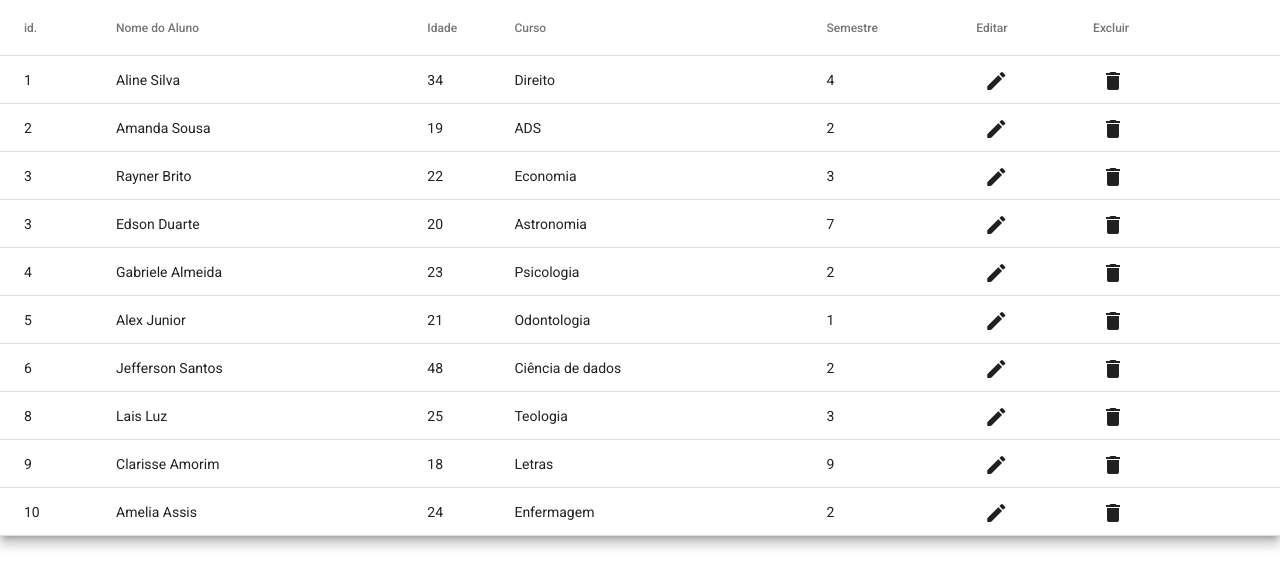
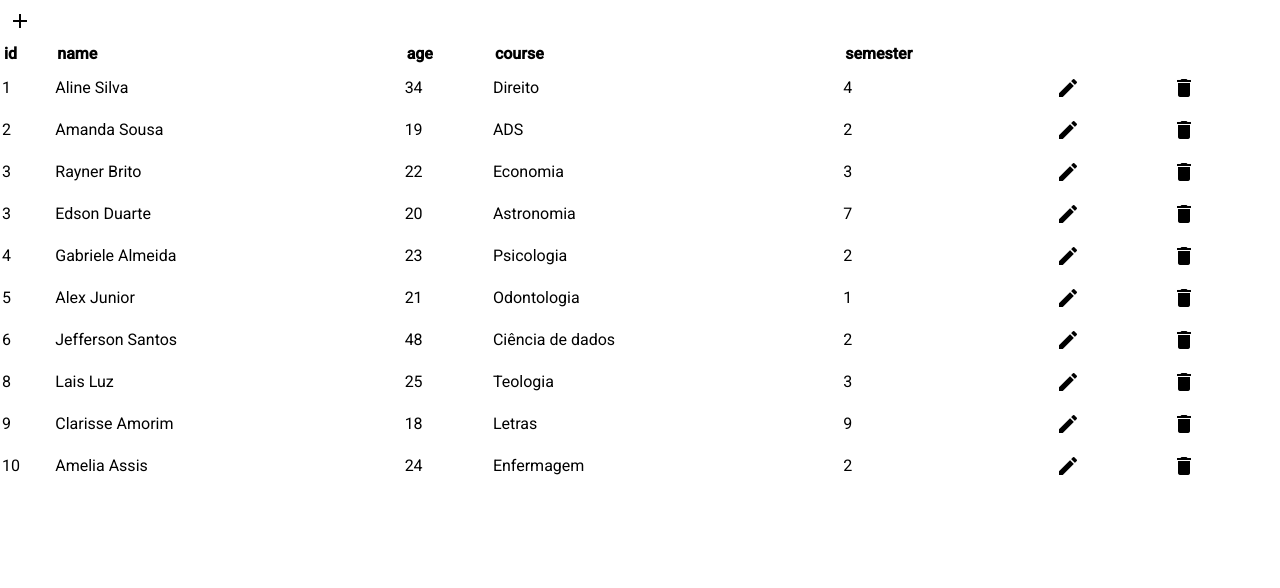
Before and after one commit to Grazielle127/universidade, an Angular app: page / in a window 1280 px wide. Shown: the top 588 px of the page. Built offline with nearby package versions, Linux system fonts and the light colour scheme.

Commit message:
criacao do ngFor

```diff
--- a/src/app/app.component.html
+++ b/src/app/app.component.html
@@ -1 +1,2 @@
-<app-table></app-table>
+<!-- <app-table></app-table> -->
+<app-tablesimple></app-tablesimple>
--- a/src/app/app.module.ts
+++ b/src/app/app.module.ts
@@ -8,11 +8,13 @@ import {MatTableModule} from '@angular/material/table';
 import { BrowserAnimationsModule } from '@angular/platform-browser/animations';
 import {MatIconModule} from '@angular/material/icon';
 import {MatButtonModule} from '@angular/material/button';
+import { TablesimpleComponent } from './components/tablesimple/tablesimple.component';
 
 @NgModule({
   declarations: [
     AppComponent,
     TableComponent,
+    TablesimpleComponent,
 
   ],
   imports: [
--- a/src/app/components/table/table.component.html
+++ b/src/app/components/table/table.component.html
@@ -1,3 +1,11 @@
+<button (click)="onclick('create')" mat-icon-button aria-label="Example icon button with a vertical three dot icon">
+  <mat-icon aria-hidden="false" aria-label="Example home icon" fontIcon="add"></mat-icon>
+</button>
+
+
+
+
+
 <table mat-table [dataSource]="dataSource" class="mat-elevation-z8 table">
 
 
@@ -5,6 +13,7 @@
         The actual rendered columns are set as a property on the row definition" -->
 
   <!-- Position Column -->
+
   <ng-container matColumnDef="id">
     <th mat-header-cell *matHeaderCellDef> id. </th>
     <td mat-cell *matCellDef="let element"> {{element.id}} </td>
@@ -37,7 +46,7 @@
     <th mat-header-cell *matHeaderCellDef> Editar </th>
     <td mat-cell *matCellDef="let element">
 
-      <button mat-icon-button aria-label="Example icon button with a vertical three dot icon">
+      <button (click)="onclick('edit')" mat-icon-button aria-label="Example icon button with a vertical three dot icon">
         <mat-icon aria-hidden="false" aria-label="Example home icon" fontIcon="edit"></mat-icon>
       </button>
 
@@ -48,7 +57,7 @@
     <th mat-header-cell *matHeaderCellDef> Excluir </th>
     <td mat-cell *matCellDef="let element">
 
-      <button mat-icon-button aria-label="Example icon button with a vertical three dot icon">
+      <button (click)="onclick('remove')" mat-icon-button aria-label="Example icon button with a vertical three dot icon">
         <mat-icon aria-hidden="false" aria-label="Example home icon" fontIcon="delete"></mat-icon>
       </button>
 
--- a/src/app/components/table/table.component.ts
+++ b/src/app/components/table/table.component.ts
@@ -19,4 +19,26 @@ export class TableComponent implements OnInit {
   ngOnInit(): void {
   }
 
+  onclick(reaction: string){
+    this.choosereaction()[reaction]()
+  }
+  create(){
+    console.log('create')
+  }
+  edit(){
+console.log('edit')
+  }
+  remove(){
+console.log('remove')
+  }
+
+
+  choosereaction(): any {
+    return {
+      create: this.create,
+      edit: this.edit,
+      remove: this.remove,
+    }
+  }
+
 }
--- /dev/null
+++ b/src/app/components/tablesimple/tablesimple.component.css
@@ -0,0 +1,4 @@
+.table
+{
+  width: 100%;
+}
--- /dev/null
+++ b/src/app/components/tablesimple/tablesimple.component.html
@@ -0,0 +1,44 @@
+<button (click)="onclick('create')" mat-icon-button aria-label="Example icon button with a vertical three dot icon">
+  <mat-icon aria-hidden="false" aria-label="Example home icon" fontIcon="add"></mat-icon>
+</button>
+
+
+
+<table class="table">
+  <thead>
+    <th *ngFor="let column of displayedColumns">
+
+      <tr>
+        <td>{{column}}</td>
+      </tr>
+    </th>
+  </thead>
+  <tbody>
+    <tr *ngFor="let cell of students" >
+      <ng-container *ngFor="let column of displayedColumns">
+        <td>
+          {{cell[column]}}
+        </td>
+
+      </ng-container>
+      <td>
+        <button (click)="onclick('edit')" mat-icon-button aria-label="Example icon button with a vertical three dot icon">
+          <mat-icon aria-hidden="false" aria-label="Example home icon" fontIcon="edit"></mat-icon>
+        </button>
+
+      </td>
+      <td>
+        <button (click)="onclick('remove')" mat-icon-button aria-label="Example icon button with a vertical three dot icon">
+          <mat-icon aria-hidden="false" aria-label="Example home icon" fontIcon="delete"></mat-icon>
+        </button>
+      </td>
+    </tr>
+
+
+
+
+
+
+  </tbody>
+
+</table>
--- /dev/null
+++ b/src/app/components/tablesimple/tablesimple.component.ts
@@ -0,0 +1,43 @@
+import { Component, OnInit } from '@angular/core';
+import { mockStudents } from 'src/app/mocks/students/mock.student'
+import { Student} from'src/app/interfaces/student/student.interface'
+
+@Component({
+  selector: 'app-tablesimple',
+  templateUrl: './tablesimple.component.html',
+  styleUrls: ['./tablesimple.component.css']
+})
+export class TablesimpleComponent implements OnInit {
+
+  students:any[]= mockStudents
+
+  displayedColumns: string[] = ['id', 'name', 'age', 'course', 'semester',];
+
+  constructor() { }
+
+  ngOnInit(): void {
+  }
+  onclick(reaction: string){
+    this.choosereaction()[reaction]()
+  }
+  create(){
+    console.log('create')
+  }
+  edit(){
+console.log('edit')
+  }
+  remove(){
+console.log('remove')
+  }
+
+
+  choosereaction(): any {
+    return {
+      create: this.create,
+      edit: this.edit,
+      remove: this.remove,
+    }
+  }
+
+
+}
```
Also changed, not shown: src/app/pipe/headertable/headertable.pipe.ts (added), 2 other files (tests, documents, lock files or other folders).
